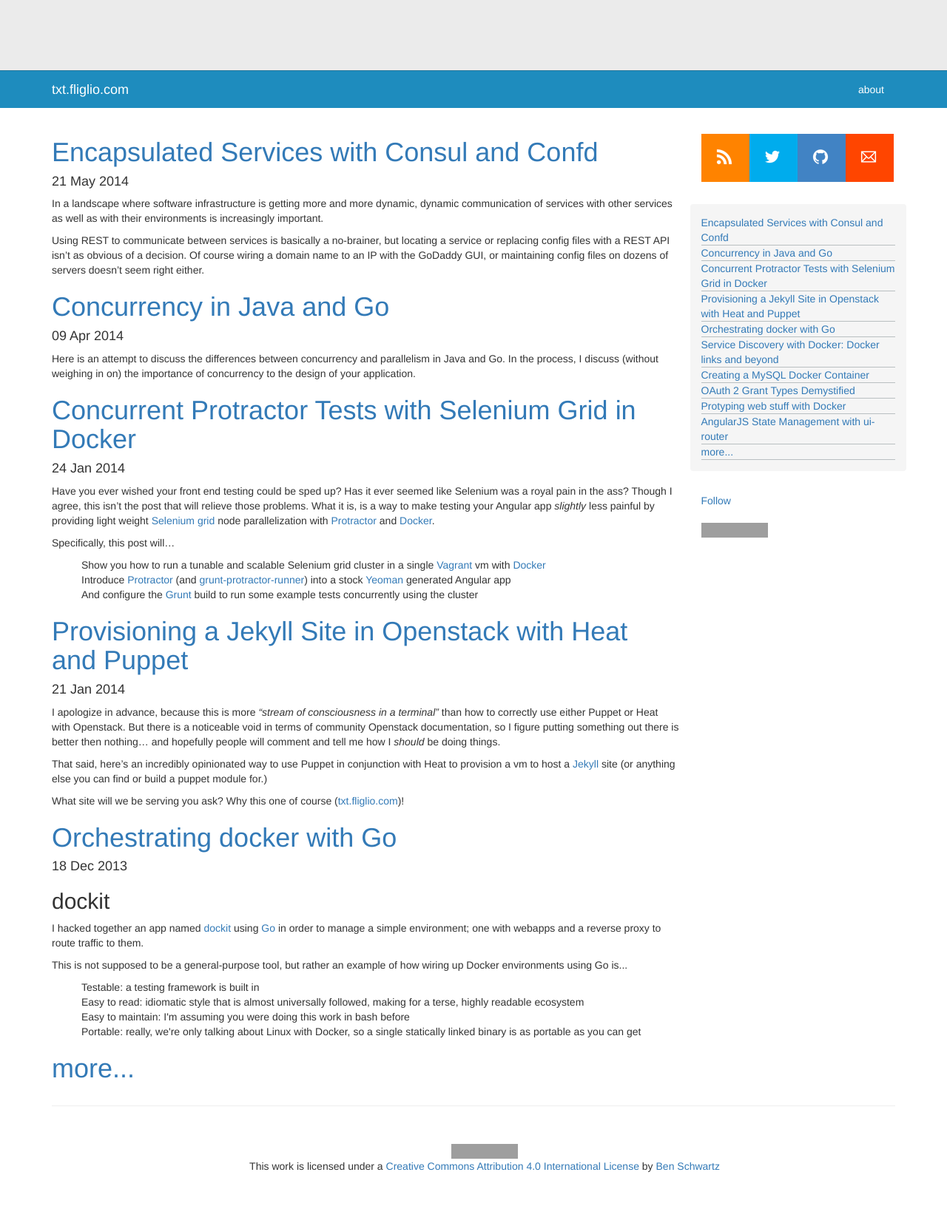
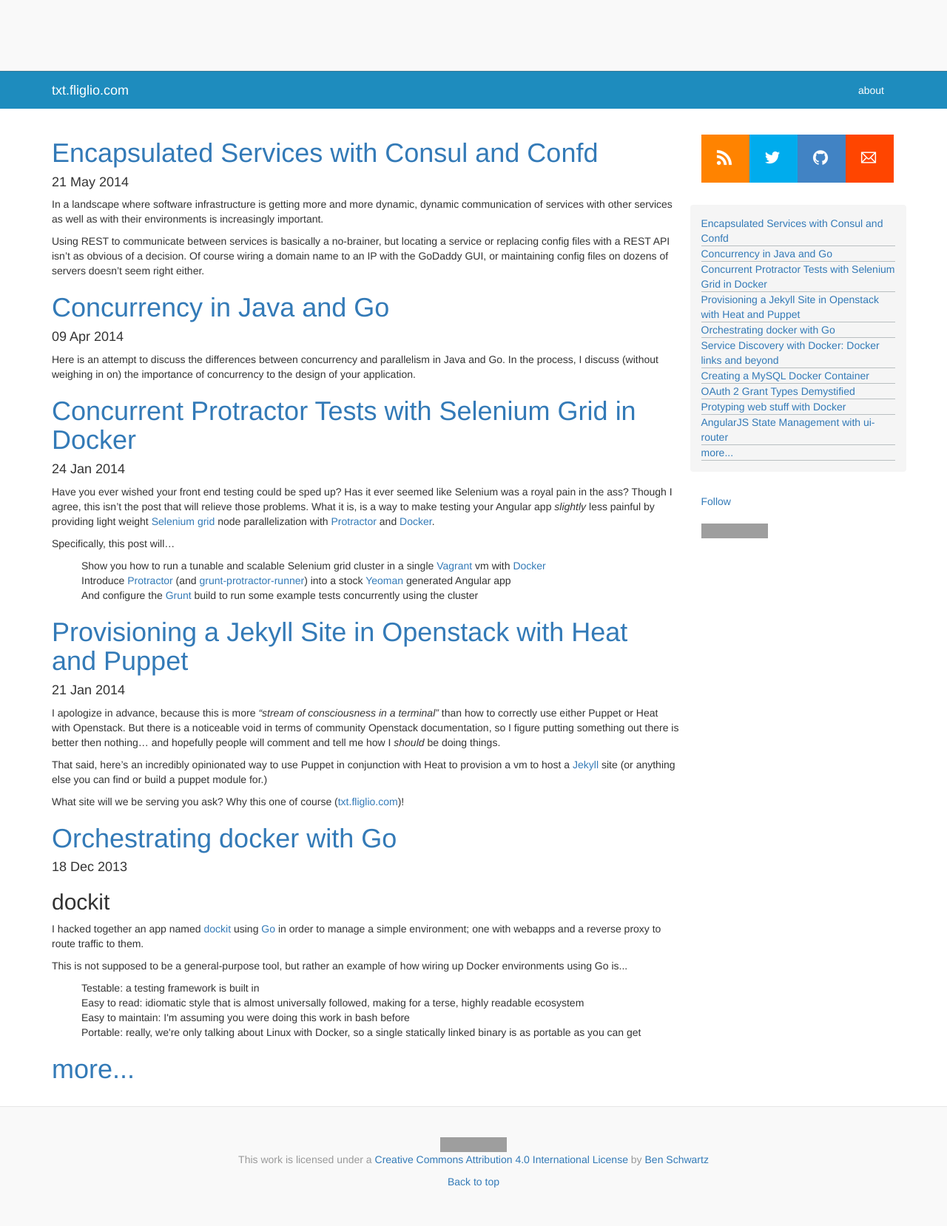
Before and after one commit to benschw/benschw.github.io, a Jekyll site: the page built from index.html, in a window 1280 px wide. Shown: the whole page at 74% size. Built offline with Jekyll 4.4.1, drawn with Linux system fonts in a browser that asks for light colours; nearby versions of some CDN libraries; Markdown is read by kramdown in place of the engine named in the settings; comment, search, counter and statistics services are not loaded; before the commit the page ends 1637 px from its top, so only the background shows below that; grey boxes are pictures that could not be loaded.

Commit message:
fix(design): messing with the design

```diff
--- a/_layouts/default.html
+++ b/_layouts/default.html
@@ -137,18 +137,22 @@
 				</div><!--/span-->
 			</div>
 
+		</div>
 		<!-- FOOTER  -->
-			<hr>
-			<footer class="container">
+		<footer>
 
 			<a rel="license" href="http://creativecommons.org/licenses/by/4.0/">
 				<img alt="Creative Commons License" style="border-width:0" src="http://i.creativecommons.org/l/by/4.0/80x15.png" />
 			</a>
 			<br />
+			<p>
 				This work is licensed under a <a rel="license" href="http://creativecommons.org/licenses/by/4.0/">Creative Commons Attribution 4.0 International License</a>
 				by <a href="https://plus.google.com/106367727355341421523?rel=author">Ben Schwartz</a>
+			</p>
+			<p>
+				<a href="#">Back to top</a>
+			</p>
 		</footer>
-		</div>
 
 
 
--- a/css/main.css
+++ b/css/main.css
@@ -59,9 +59,10 @@ footer {
     color: #999;
 
 }
-
 #banner {
-  background-color: #ebebeb;
+  background-color: #f9f9f9;
+  border-bottom: 1px solid #e5e5e5;
+/*  background-color: #ebebeb;*/
 }
 #banner .banner-inner {
   width: 728px;
@@ -106,9 +107,13 @@ footer {
 
 footer {
   text-align: center;
-  margin: 20px 0;
+  margin: 20px 0 0 0;
+  padding: 40px 0;
+  color: #999;
+  text-align: center;
+  background-color: #f9f9f9;
+  border-top: 1px solid #e5e5e5;
 }
-
 #home .post-excerpts {
   margin: 0;
   padding: 0;
```
Also changed, not shown: 15 other files. Lines whose indentation alone changed are shown as unchanged.
